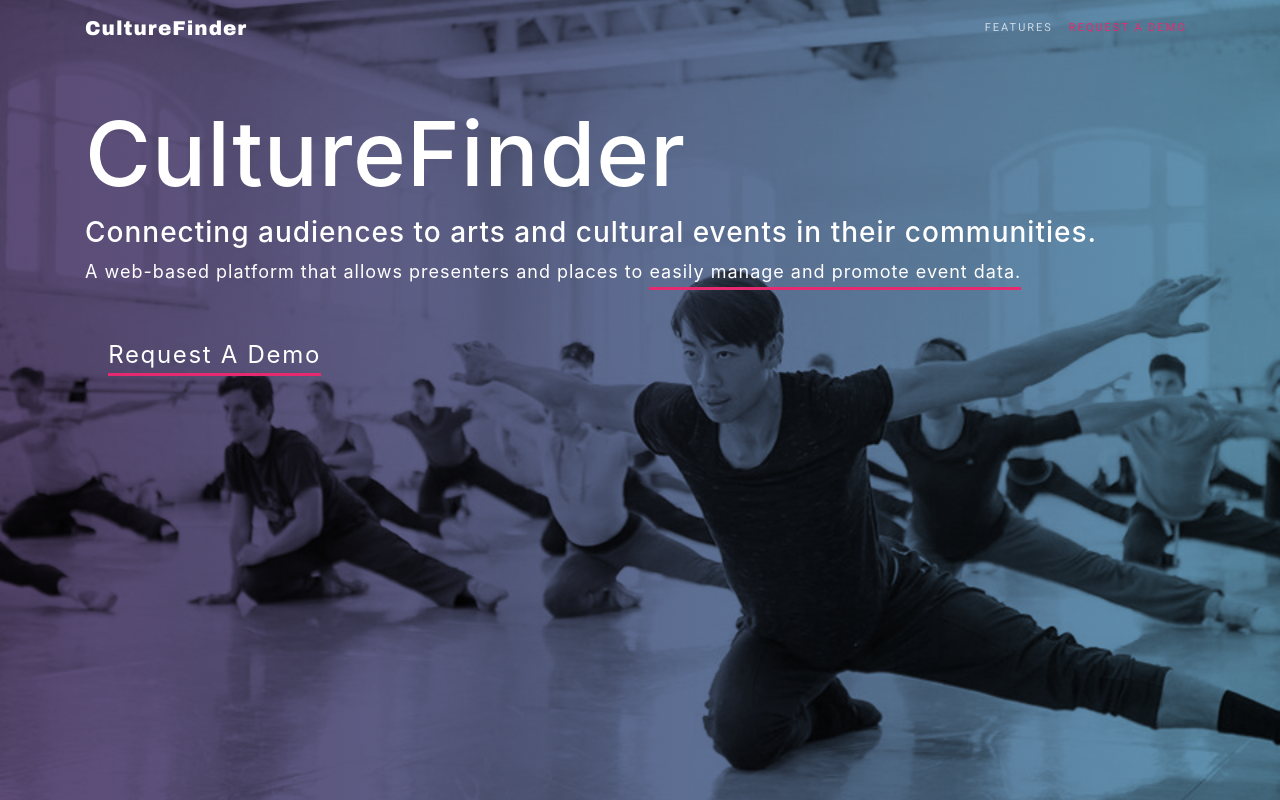
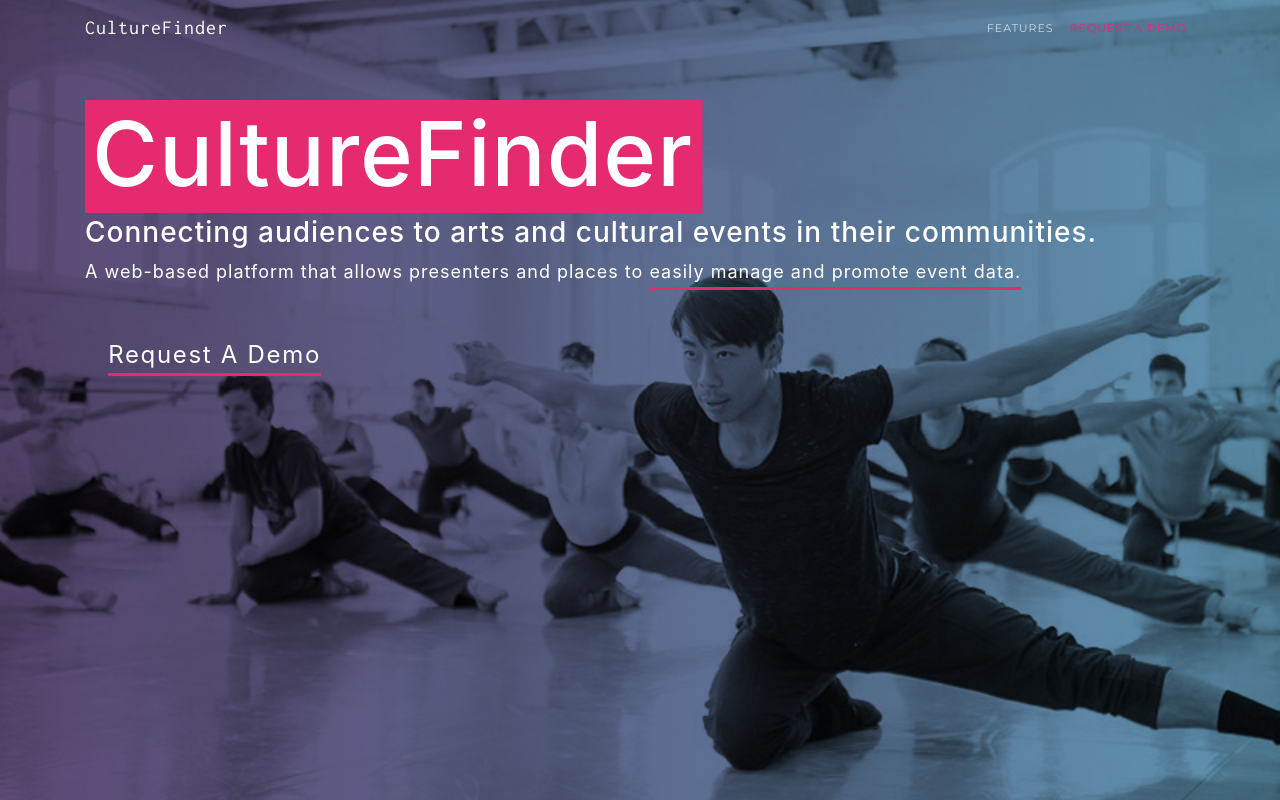
Before and after one commit to georgiaabarnes/cultureFinder, a website with bundled scripts: page index.html in a window 1280 px wide. Shown: the top 800 px of the page. Built offline with nearby package versions, Linux system fonts and the light colour scheme.

Commit message:
refinements

```diff
--- a/index.html
+++ b/index.html
@@ -12,12 +12,10 @@
 
     <!-- Bootstrap core CSS -->
     <link href="vendor/bootstrap/css/bootstrap.min.css" rel="stylesheet">
-
     <link href="vendor/fontawesome-free/css/all.min.css" rel="stylesheet">
     <link rel="stylesheet" href="vendor/simple-line-icons/css/simple-line-icons.css">
-    <link href="https://fonts.googleapis.com/css?family=Archivo+Black" rel="stylesheet">
-    <link href="https://fonts.googleapis.com/css?family=Catamaran:100,200,300,400,500,600,700,800,900" rel="stylesheet">
-    <link href="https://fonts.googleapis.com/css?family=Roboto" rel="stylesheet">
+    <link href="https://fonts.googleapis.com/css?family=Inconsolata" rel="stylesheet">
+    <link href="https://fonts.googleapis.com/css?family=Montserrat" rel="stylesheet">
 
     <link href="css/culture-finder.min.css" rel="stylesheet">
 
@@ -62,11 +60,10 @@
           <div class="col-lg-12 mx-auto">
             <div class="header-content mx-auto">
               <div class="title-container">
-                  <h1>CultureFinder</h1>
+                  <h1><span class="persit-highlight"> CultureFinder</span></h1>
               </div>
               <h3>Connecting audiences to arts and cultural events in their communities.</h3>
               <p>A web-based platform that allows presenters and places to <span class="highlight">easily manage and promote event data.</span></p>
-            </div>
               <a href="#contact" class="js-scroll-trigger fancy-link">
                 <span class="text">Request A Demo</span>
                 <span class="line -right"></span>
@@ -74,6 +71,7 @@
                 <span class="line -left"></span>
                 <span class="line -bottom"></span>
               </a>
+            </div>
           </div>
         </div>
       </div>
@@ -94,7 +92,7 @@
       <div class="container mt-4 fademe">
         <div class="row">
 
-          <div class="col-md-3 mb-3 mb-md-0 transform">
+          <div class="col-lg-3 col-md-6 mt-3 mb-3 mb-md-0 transform">
             <div class="card py-3 h-100">
               <div class="card-body text-center">
                 <i class="fas fa-edit info-icon mb-2" aria-hidden="true"></i>
@@ -104,7 +102,7 @@
             </div>
           </div>
 
-          <div class="col-md-3 mb-3 mb-md-0 transform">
+          <div class="col-lg-3 col-md-6 mt-3 mb-3 mb-md-0 transform">
             <div class="card py-3 h-100">
               <div class="card-body text-center">
                 <i class="fas fa-bullhorn info-icon mb-2"></i>
@@ -114,7 +112,7 @@
             </div>
           </div>
 
-          <div class="col-md-3 mb-3 mb-md-0 transform">
+          <div class="col-lg-3 col-md-6 mt-3 mb-3 mb-md-0 transform">
             <div class="card py-3 h-100">
               <div class="card-body text-center">
                 <i class="fas fa-hourglass-half info-icon mb-2"></i>
@@ -124,7 +122,7 @@
             </div>
           </div>
 
-          <div class="col-md-3 mb-3 mb-md-0 transform">
+          <div class="col-lg-3 col-md-6 mt-3 mb-3 mb-md-0 transform">
             <div class="card py-3 h-100">
               <div class="card-body text-center">
                 <i class="fas fa-check-double info-icon mb-2"></i>
@@ -322,7 +320,7 @@
           <div class="col-lg-6 order-lg-1">
             <div class="p-4">
               <h4 class="text-primary">A proven platform</h4>
-              <p>Over the last 20 years, the CF platform has facilitated the promotion of over 100,000 events to millions of patrons and saved organizations 10s of thousands of dollars in technology expense.</p>
+              <p>Over the last 20 years, the CultureFinder platform has facilitated the promotion of over 100,000 events to millions of patrons and saved organizations 10s of thousands of dollars in technology expense.</p>
             </div>
           </div>
         </div>
@@ -337,7 +335,7 @@
           <div class="col-lg-6">
             <div class="p-4">
               <h4 class="text-primary">Enterprise-Grade Software</h4>
-              <p>CF is built on enterprise-grade web application technology that is easy-to-use, capable of interfacing with all major Content Management Systems (CMS) and ticketing platforms via an open, standards-based API.</p>
+              <p>CultureFinder is built on enterprise-grade web application technology that is easy-to-use, capable of interfacing with all major Content Management Systems (CMS) and ticketing platforms via an open, standards-based API.</p>
             </div>
           </div>
         </div>
@@ -367,7 +365,7 @@
           <div class="col-lg-6">
             <div class="p-4">
               <h4 class="text-primary">Easy on the budget</h4>
-              <p>CF is a continuously maintained, cloud-based platform offered on the SAAS model. Organizations of all sizes are able to deploy their CF presence without a major up-front investment or the need for in-house technical expertise. </p>
+              <p>CultureFinder is a continuously maintained, cloud-based platform offered on the SAAS model. Organizations of all sizes are able to deploy their CultureFinder presence without a major up-front investment or the need for in-house technical expertise. </p>
             </div>
           </div>
         </div>
@@ -382,7 +380,7 @@
           <div class="col-lg-6 order-lg-1">
             <div class="p-4">
               <h4 class="text-primary">Built by Users for Users</h4>
-              <p>CultureFinder features and functionality are informed by the requests of its users and the needs of A&amp;C marketing professionals to keep up with technology. Enhancements to the CF platform are released on a regular basis. Leverage over 20 years Arts Marketing insight and expertise.</p>
+              <p>CultureFinder features and functionality are informed by the requests of its users and the needs of A&amp;C marketing professionals to keep up with technology. Enhancements to the CultureFinder platform are released on a regular basis. Leverage over 20 years Arts Marketing insight and expertise.</p>
             </div>
           </div>
         </div>
--- a/js/culture-finder.js
+++ b/js/culture-finder.js
@@ -83,9 +83,11 @@
     setTimeout(function(){
       $("#transition-container").remove();
       $('#mainNav').show();
+      $('.header-content').show();
     }, 1000)
   } else {
     $('#mainNav').show();
+    $('.header-content').show();
   }
 
   $(window).scroll( function(){
--- a/scss/_global.scss
+++ b/scss/_global.scss
@@ -131,6 +131,32 @@ section {
     }
 
 }
+@media (max-width: 442px) {
+    .highlight::after {
+        display: none;
+    }
+}
+.persit-highlight {
+    transition: color 250ms, text-shadow 250ms;
+    text-decoration: none;
+
+    position: relative;
+    z-index: 0;
+
+    &::after {
+        position: absolute;
+        z-index: -1;
+        bottom: -5px;
+        left: 50%;
+        transform: translateX(-50%);
+        content: '';
+        height: 115%;
+        width: 103%;
+        background-color: $theme-tertiary;
+        transition: all 250ms;
+    }
+}
+
 .transform:hover, .row:hover > .transform-img{
     -moz-transform: translate(0px, -10px);
     -ms-transform: translate(0px, -10px);
--- a/scss/_masthead.scss
+++ b/scss/_masthead.scss
@@ -13,6 +13,7 @@ header.masthead {
     .header-content {
         padding-top: 100px;
         margin-bottom: 100px;
+        display: none;
         h1 {
             font-size: 50px;
         }
@@ -52,6 +53,7 @@ header.masthead {
         h1 {
             transform: translateY(6rem);
             animation: up 300ms linear forwards;
+            padding-left: 7px;
         }
     }
 
--- a/scss/_mixins.scss
+++ b/scss/_mixins.scss
@@ -63,18 +63,17 @@
 }
 
 @mixin heading-font {
-    font-family: 'Archivo Black', 'sans-serif';
+    font-family: 'Inconsolata', monospace;
     font-weight: 400;
-    letter-spacing: 1px;
 }
 
 @mixin body-font {
-    font-family: 'Roboto', 'Helvetica', 'Arial', 'sans-serif';
+    font-family: 'Montserrat', sans-serif;
     letter-spacing: 1px;
 }
 
 @mixin alt-font {
-    font-family: 'Roboto', 'Helvetica', 'Arial', 'sans-serif';
-    letter-spacing: 2px;
+    font-family: 'Montserrat', sans-serif;
+    letter-spacing: 1px;
     text-transform: uppercase;
 }
```
Also changed, not shown: css/culture-finder.css, css/culture-finder.min.css, img/ArtistDirectory.png, img/eventCreation.png, img/eventData.png, img/publicArt.png, js/culture-finder.min.js, 2 other files. Lines whose indentation alone changed are shown as unchanged.
